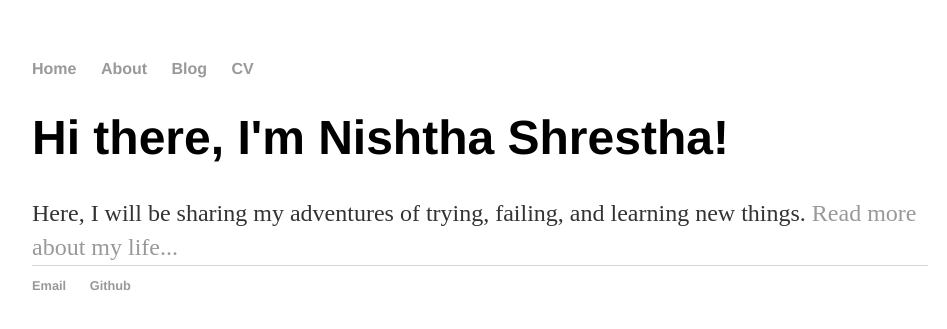
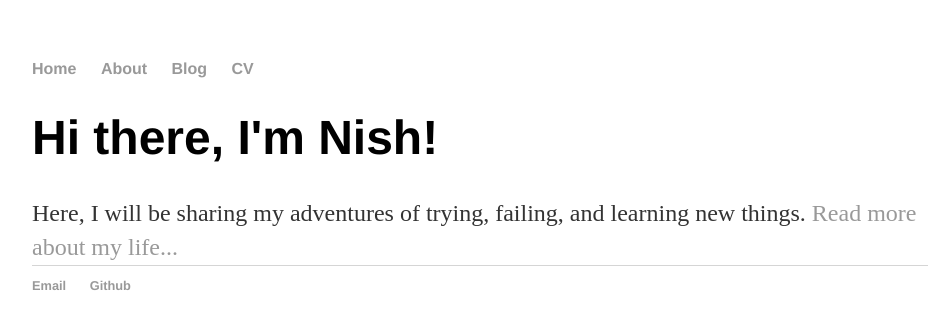
Before and after one commit to nstha21/nstha21.github.io, a Jekyll site: the page built from index.html, in a window 1280 px wide. Shown: the top 329 px of the page, without its empty margins (160-1107 px from the left). Built offline with Jekyll 4.4.1, drawn with Linux system fonts in a browser that asks for light colours.

Commit message:
Update index.html
removed full name and changed it to Nish.

```diff
--- a/index.html
+++ b/index.html
@@ -4,7 +4,7 @@ title: Welcome!
 ---
 <body>
     		<div class="blurb">
-        		<h1>Hi there, I'm Nishtha Shrestha!</h1>
+        		<h1>Hi there, I'm Nish!</h1>
 				<p>Here, I will be sharing my adventures of trying, failing, and learning new things. <a href="/about">Read more about my life...</a></p>
     		</div><!-- /.blurb -->
 </body>
```
